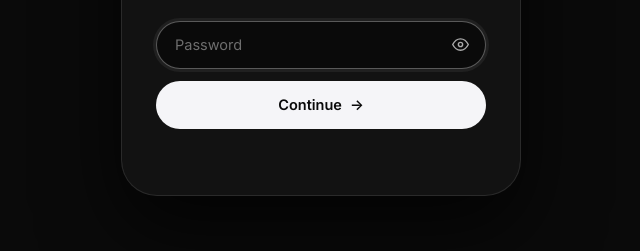
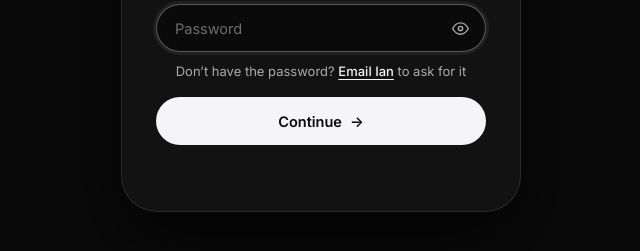
Before and after one commit to ianyen-net/splitti, a plain HTML site: page index.html in a window 1280 px wide. Shown: the part 399-650 px from the top of the page, without its empty margins (319-959 px from the left). Drawn offline with nearby package versions, Linux system fonts and the light colour scheme; a web font is replaced by a local one.

Commit message:
Add Email Ian password request prompt below password input field

```diff
--- a/index.html
+++ b/index.html
@@ -178,6 +178,23 @@
       cursor: default;
       transform: none;
     }
+    .case-password-help {
+      font-family: var(--font-sans);
+      font-size: 13px;
+      line-height: 1.45;
+      color: var(--cl-muted);
+      margin: -2px 0 4px;
+    }
+    .case-password-help a {
+      color: var(--cl-text);
+      text-decoration: underline;
+      text-underline-offset: 3px;
+      font-weight: 500;
+      transition: opacity 0.2s ease;
+    }
+    .case-password-help a:hover {
+      opacity: 0.8;
+    }
     .case-password-error {
       font-family: var(--font-sans);
       font-size: 13px;
@@ -233,6 +250,7 @@
             </svg>
           </button>
         </div>
+        <p class="case-password-help">Don’t have the password? <a href="mailto:ianyenyh@gmail.com?subject=Portfolio%20Access%20Request&amp;body=Hi%20Ian%2C%0A%0AI%27d%20love%20to%20request%20the%20password%20to%20view%20your%20portfolio%20case%20studies%20and%20prototypes.%0A%0AThanks!">Email Ian</a> to ask for it</p>
         <button type="submit" class="case-password-submit" id="gate-btn">
           <span id="gate-btn-label">Continue</span>
           <span aria-hidden="true">→</span>
```
